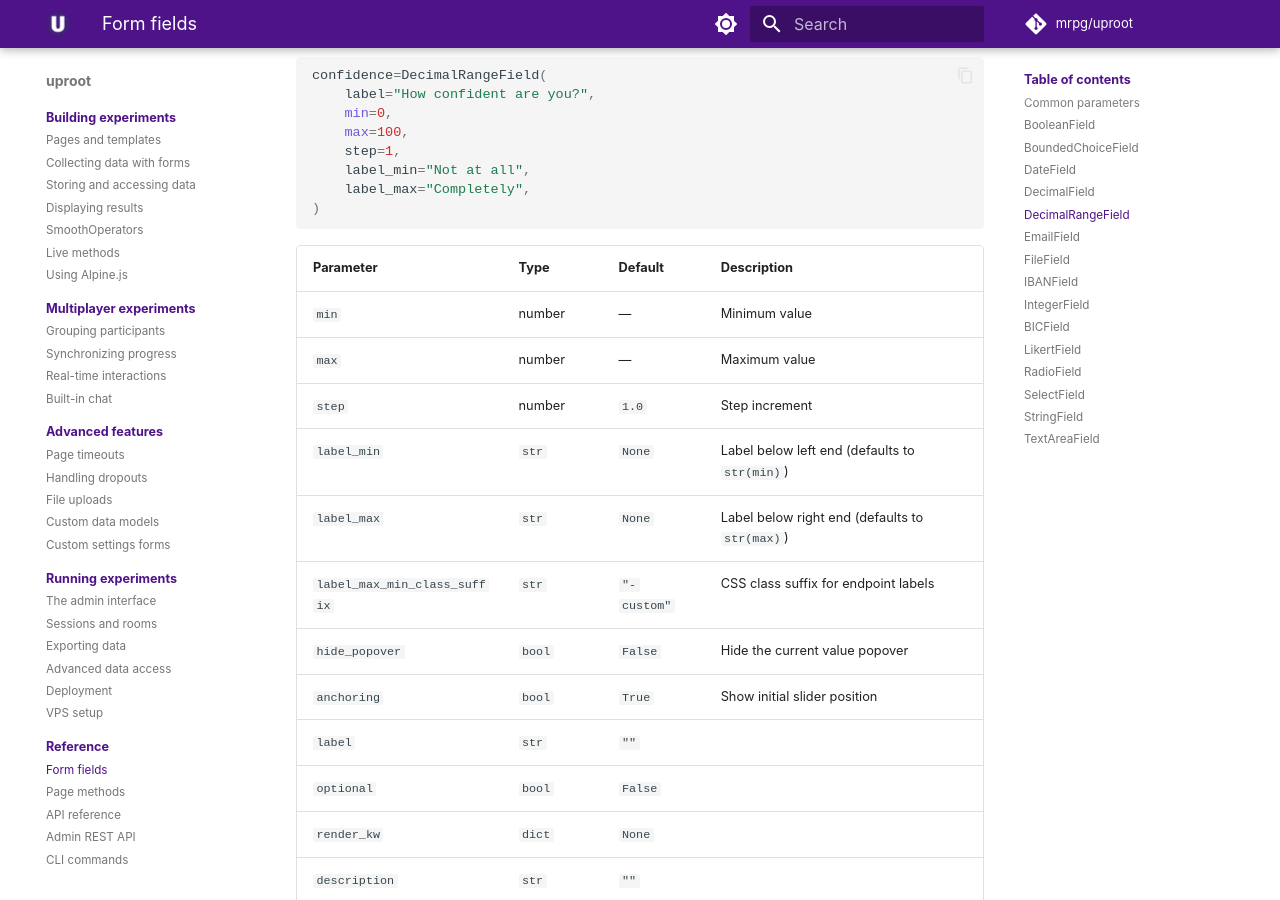
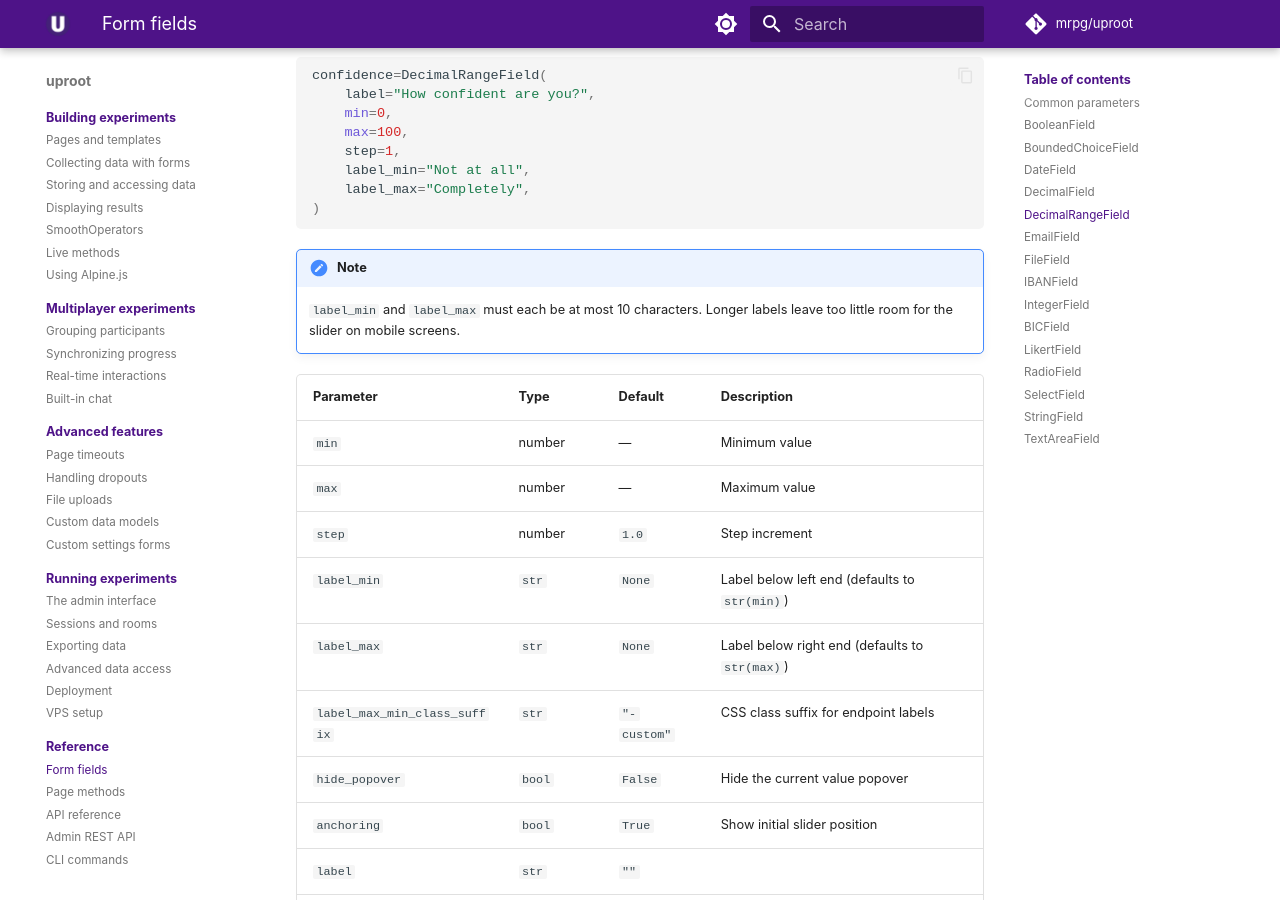
Before and after one commit to mrpg/uproot-docs, an MkDocs documentation site: the page built from docs/reference/fields.md, in a window 1280 px wide and 900 px high, scrolled down 3855 px. Built offline with MkDocs 1.6.1 and Material for MkDocs 9.7.7, drawn with Linux system fonts in a browser that asks for light colours; some web fonts are replaced; comment, search, counter and statistics services are not loaded.

Commit message:
Add warning about long labels (https://github.com/mrpg/uproot/commit/df5ece5bdd9f3d402d466fb1716b0342252b065e)

````diff
--- a/docs/reference/fields.md
+++ b/docs/reference/fields.md
@@ -127,6 +127,9 @@ confidence=DecimalRangeField(
     label_max="Completely",
 )
 ```
+
+!!! note
+    `label_min` and `label_max` must each be at most 10 characters. Longer labels leave too little room for the slider on mobile screens.
 
 | Parameter | Type | Default | Description |
 |-----------|------|---------|-------------|
````
